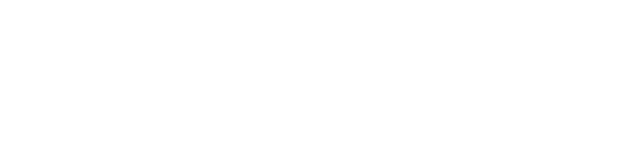
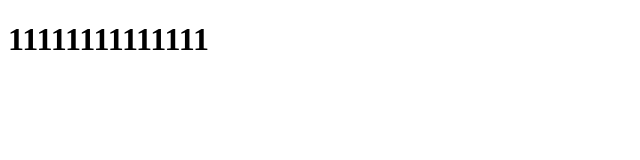
Before and after one commit to noodlesby/second, a plain HTML site: page index.html in a window 1280 px wide. Shown: the whole page, without its empty margins (0-640 px from the left). Drawn offline with Linux system fonts and the light colour scheme.

Commit message:
公司修改

```diff
--- a/index.html
+++ b/index.html
@@ -9,6 +9,8 @@
 </head>
 
 <body>
+<h1>11111111111111</h1>
+
 
 </body>
 
```
